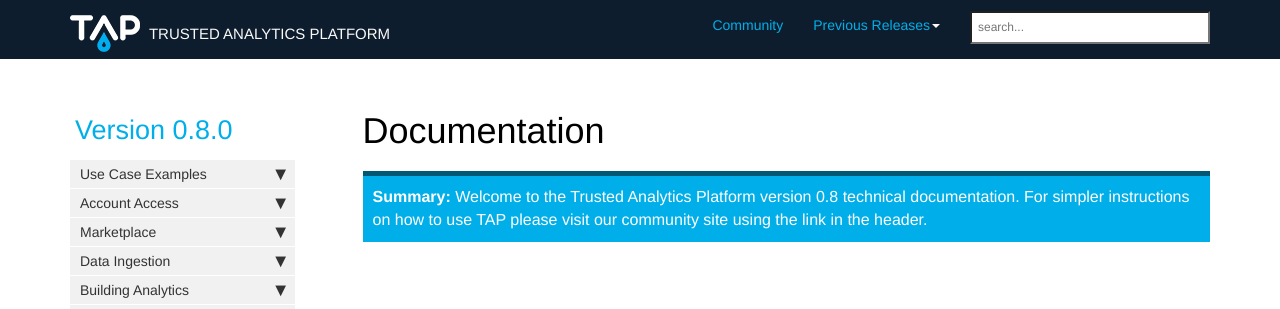
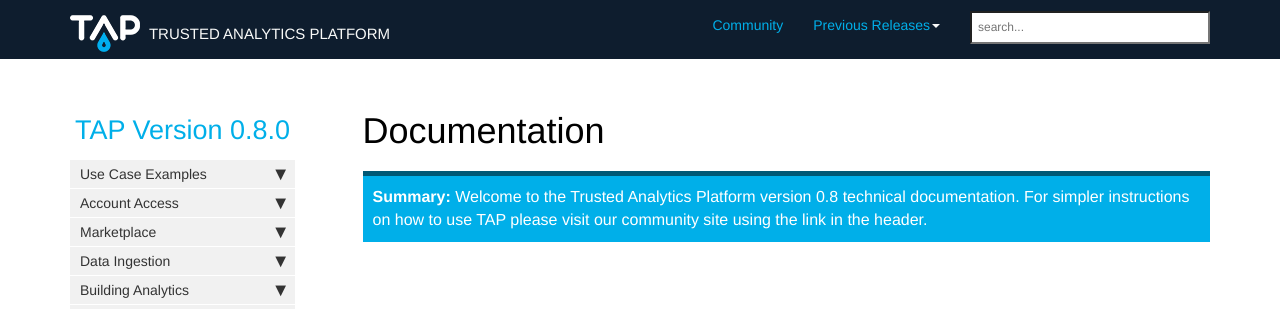
Before and after one commit to Kendralabs/tapanalyticstoolkit.github.io, a Jekyll site: the page built from index.md, in a window 1280 px wide. Shown: the top 309 px of the page. Built offline with Jekyll 4.4.1, drawn with Linux system fonts in a browser that asks for light colours; nearby versions of some CDN libraries; comment, search, counter and statistics services are not loaded.

Commit message:
Update TAPv080_sidebar.yml

```diff
--- a/_data/sidebars/TAPv080_sidebar.yml
+++ b/_data/sidebars/TAPv080_sidebar.yml
@@ -2,7 +2,7 @@
 
 entries:
 - title: sidebar
-  product: Version
+  product: TAP Version
   version: 0.8.0
   folders:
 
```
